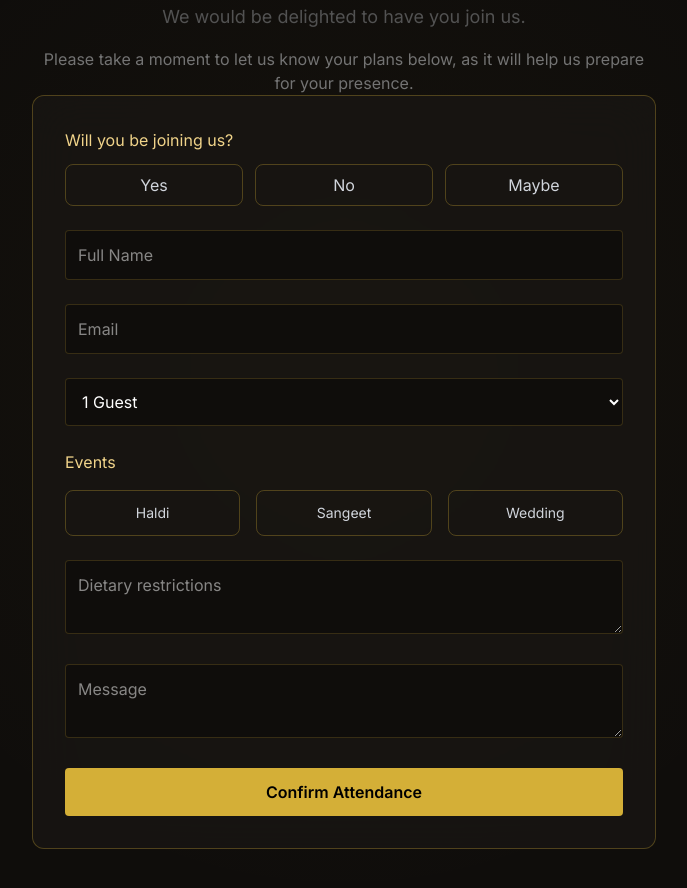
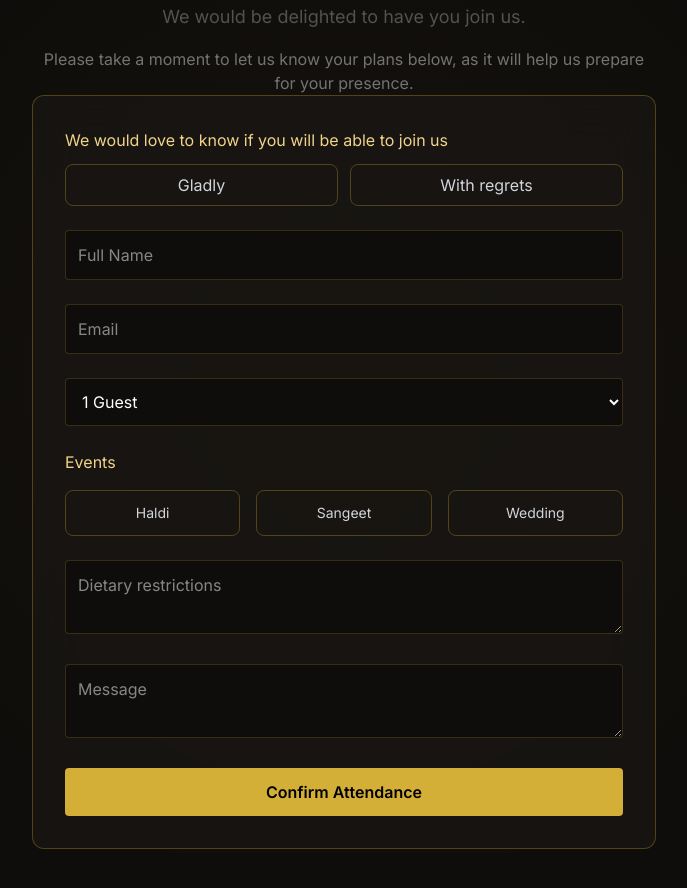
Before and after one commit to bharadwajkavuru/karolinaandbharadwaj, a Next.js app: page / in a window 1280 px wide. Shown: the part 5200-6088 px from the top of the page, without its empty margins (296-983 px from the left). Built offline with nearby package versions, Linux system fonts and the light colour scheme; a web font is replaced by a local one.

Commit message:
rsvp yes no nomaybe

```diff
--- a/src/components/RSVP.tsx
+++ b/src/components/RSVP.tsx
@@ -99,12 +99,12 @@ className="bg-[#1a1714]/70 backdrop-blur-xl border border-[#d4af37]/30 rounded-x
 
 {/* Attendance */}
 <div>
-  <p className="text-[#f1d48a] mb-3">Will you be joining us?</p>
-
+<p className="text-[#f1d48a] mb-3">
+  We would love to know if you will be able to join us
+</p>
   <div className="flex gap-3">
 
-    {["Yes", "No", "Maybe"].map(option => (
-
+{["Yes", "No"].map(option => (
       <button
         key={option}
         type="button"
@@ -115,7 +115,7 @@ className="bg-[#1a1714]/70 backdrop-blur-xl border border-[#d4af37]/30 rounded-x
             : "border-[#d4af37]/30 text-gray-300 hover:border-[#d4af37]"
         }`}
       >
-        {option}
+{option === "Yes" ? "Gladly" : "With regrets"}
       </button>
 
     ))}
```
